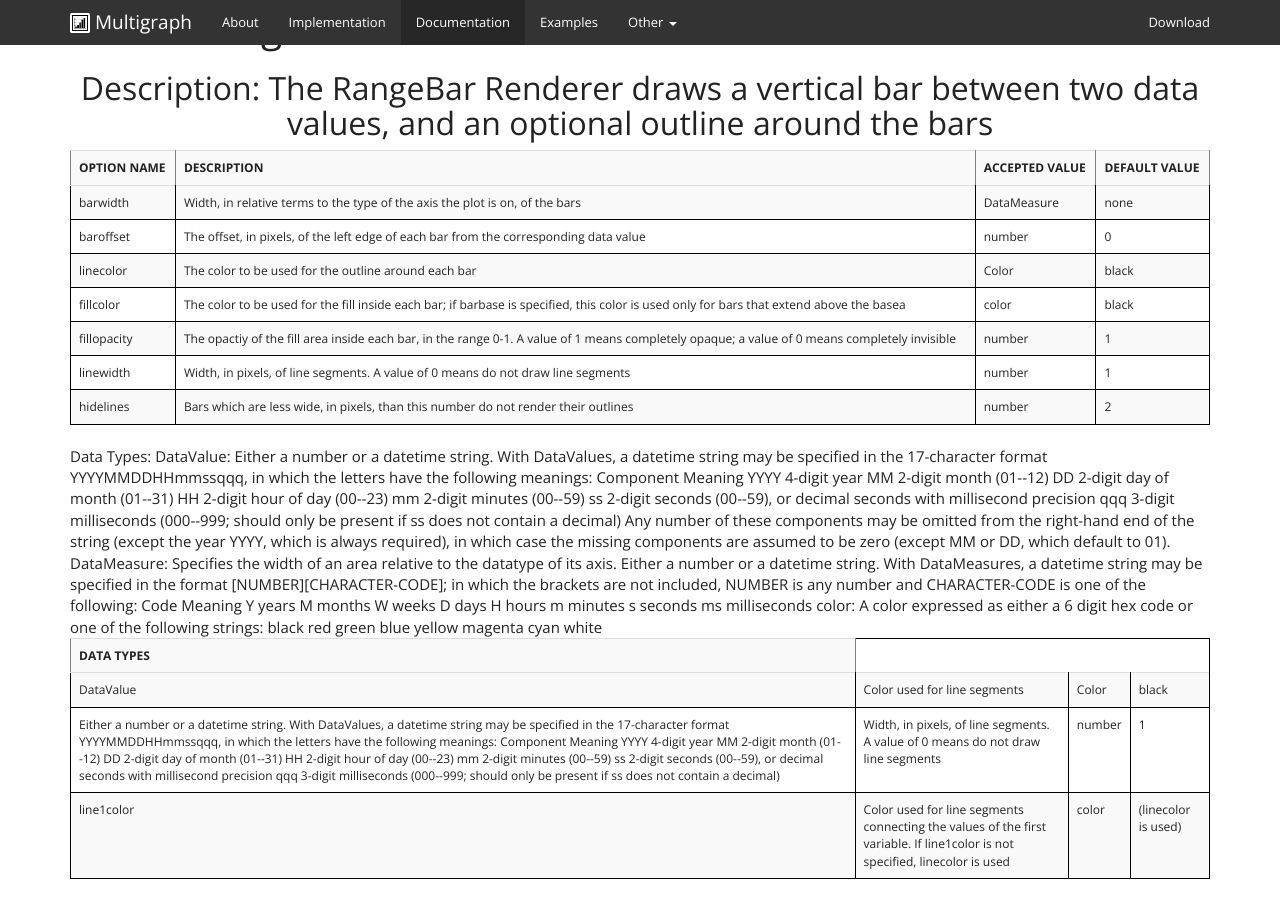
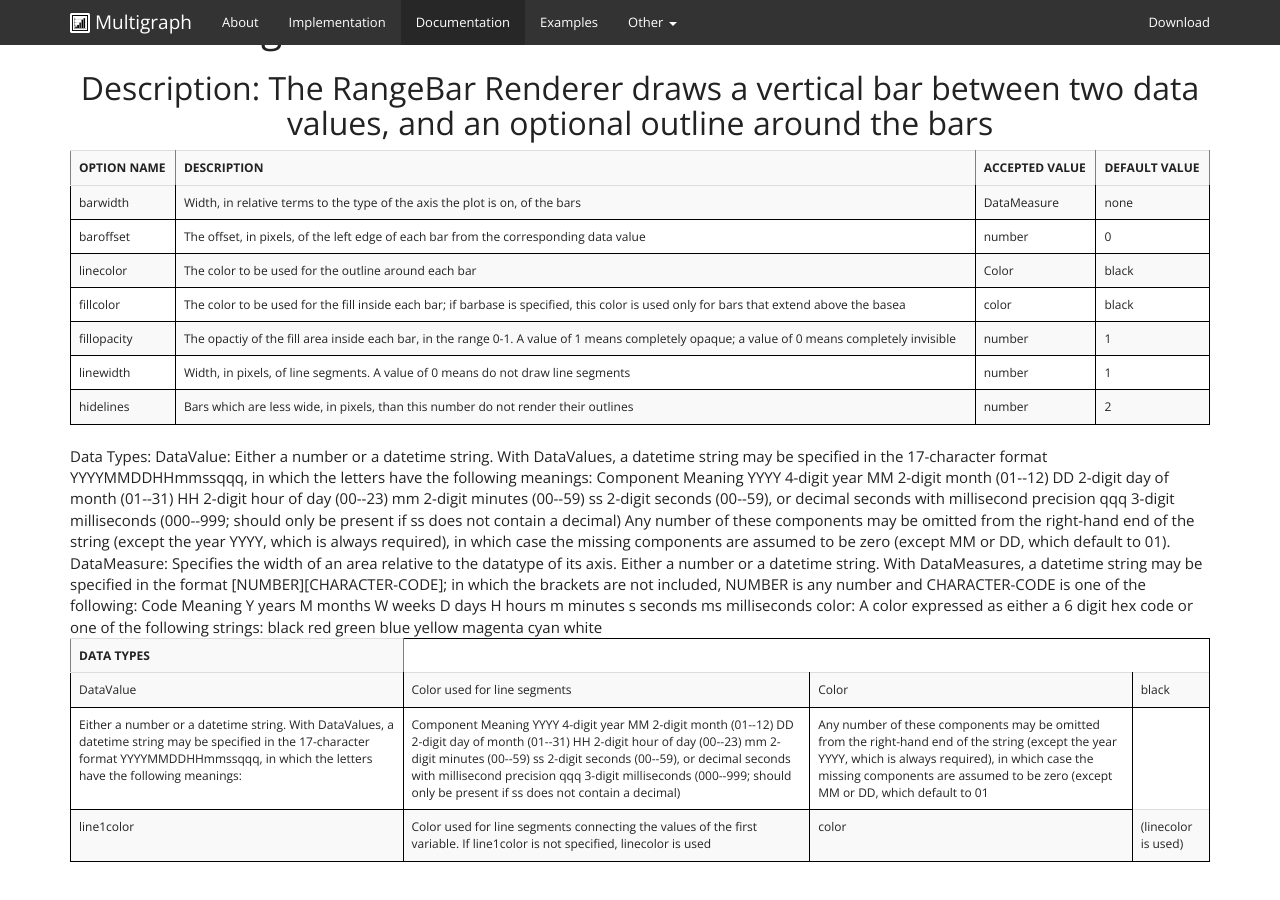
Before and after one commit to khunter3D/khunter3D.github.io, a Jekyll site: the page built from docs/renderers/index.html, in a window 1280 px wide and 900 px high, scrolled down 2859 px. Built offline with Jekyll 4.4.1, drawn with Linux system fonts in a browser that asks for light colours; nearby versions of some CDN libraries; Markdown is read by kramdown in place of the engine named in the settings.

Commit message:
Update index.html

```diff
--- a/docs/renderers/index.html
+++ b/docs/renderers/index.html
@@ -660,7 +660,8 @@ and draws a line segment between consecutive data points in each line.
         17-character format YYYYMMDDHHmmssqqq, in which the letters
         have the following meanings:
 
-        Component   Meaning
+        </td>
+  <td>Component   Meaning
         YYYY        4-digit year
         MM          2-digit month (01--12)
         DD          2-digit day of month (01--31)
@@ -668,11 +669,12 @@ and draws a line segment between consecutive data points in each line.
         mm          2-digit minutes (00--59)
         ss          2-digit seconds (00--59), or decimal seconds with millisecond precision
         qqq         3-digit milliseconds (000--999; should only be present if ss does not contain a decimal)</td>
-  <td>Width, in pixels, of line segments.
-  A value of 0 means do not draw line segments</td>
-  <td>number</td>
+  <td>Any number of these components may be omitted from the
+        right-hand end of the string (except the year YYYY, which is
+        always required), in which case the missing components are
+        assumed to be zero (except MM or DD, which default to 01</td>
 
- <td>1</td>
+
 </tr>
 <tr>
   <td>line1color</td>
```
